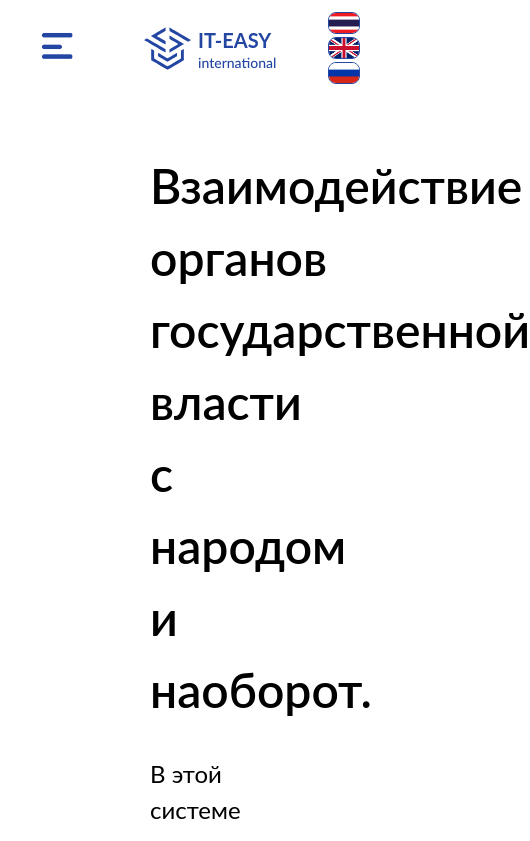
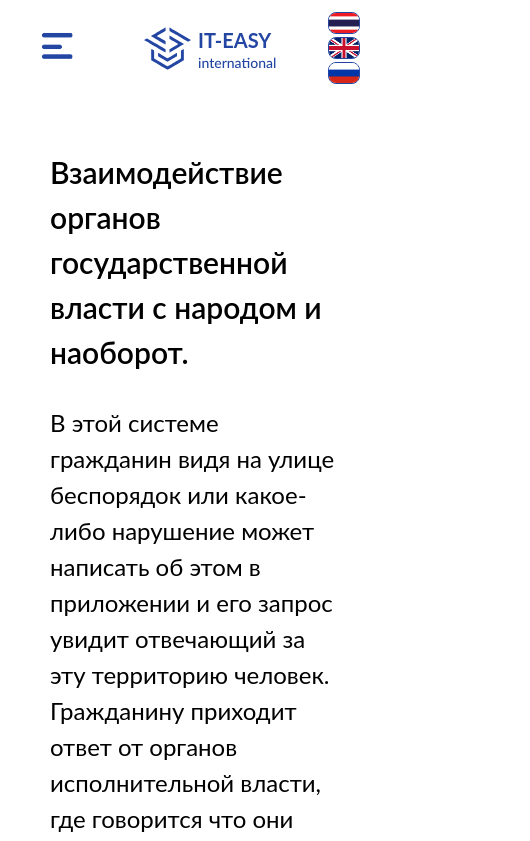
Before and after one commit to MaximEsin/It-easy, a React (Create React App) app: page /goverment in a window 390 px wide. Shown: the top 841 px of the page, 530 px wide, since content can reach past the window. Built offline with nearby package versions, Linux system fonts and the light colour scheme; a web font is replaced by a local one.

Commit message:
Projects' layout adapted

```diff
--- a/src/styles/IP.module.scss
+++ b/src/styles/IP.module.scss
@@ -25,3 +25,13 @@
     text-align: center;
   }
 }
+
+@media all and (max-width: 405px) {
+  .ip {
+    &__heading {
+      max-width: 300px;
+      font-size: 26px;
+      line-height: 30px;
+    }
+  }
+}
--- a/src/styles/Main.module.scss
+++ b/src/styles/Main.module.scss
@@ -447,6 +447,11 @@
       height: auto;
     }
   }
+  .products {
+    &__description {
+      font-size: 14px;
+    }
+  }
 
   .cards {
     &__text {
--- a/src/styles/Projects.module.scss
+++ b/src/styles/Projects.module.scss
@@ -52,3 +52,20 @@
     padding-left: 150px;
   }
 }
+
+@media all and (max-width: 775px) {
+  .project {
+    &__main {
+      margin-left: 50px;
+      padding-right: 50px;
+    }
+  }
+}
+
+@media all and (max-width: 515px) {
+  .project {
+    &__name {
+      font-size: 30px;
+    }
+  }
+}
```
Also changed, not shown: src/styles/OurProducts.module.scss (added).
